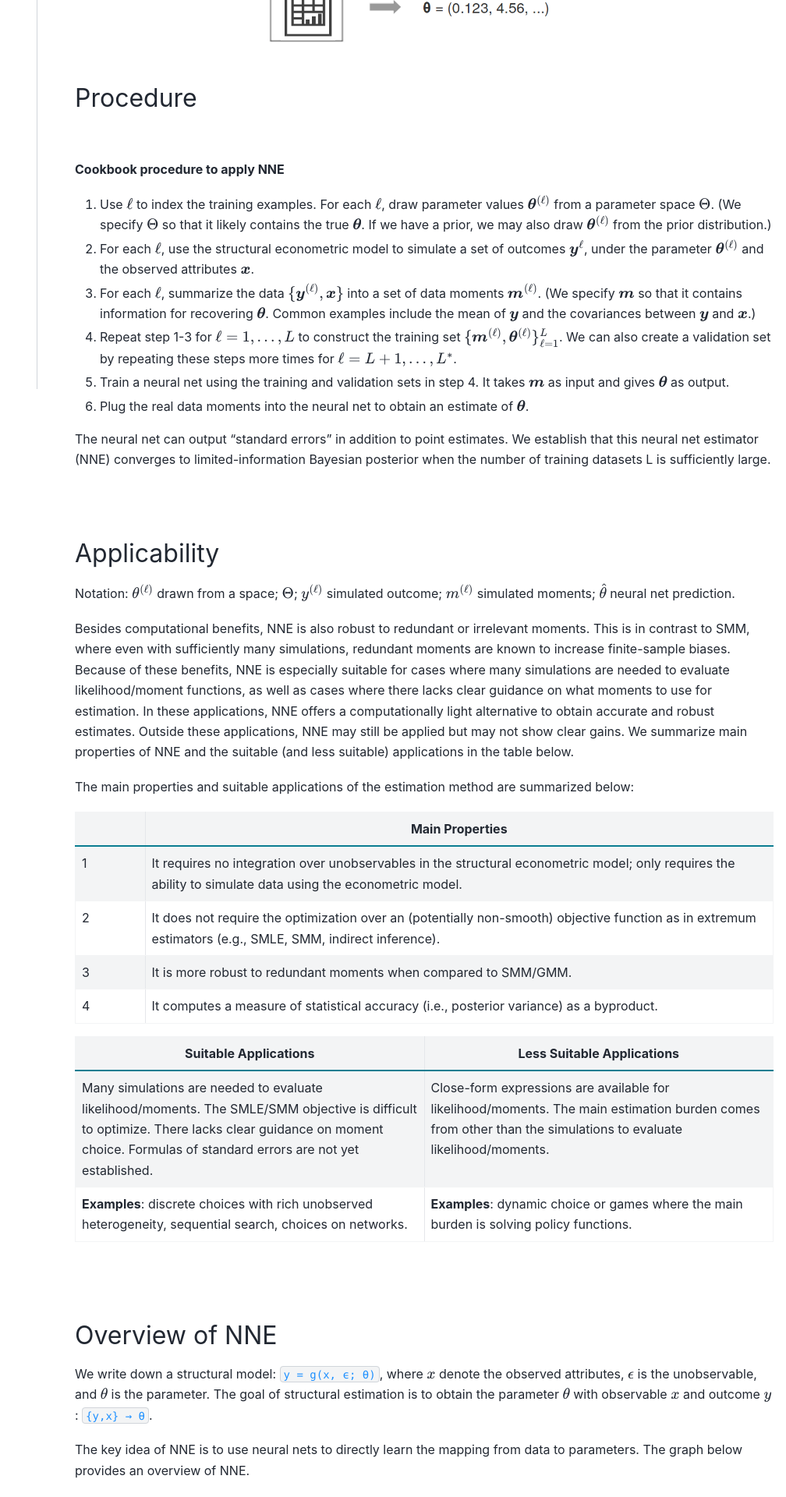
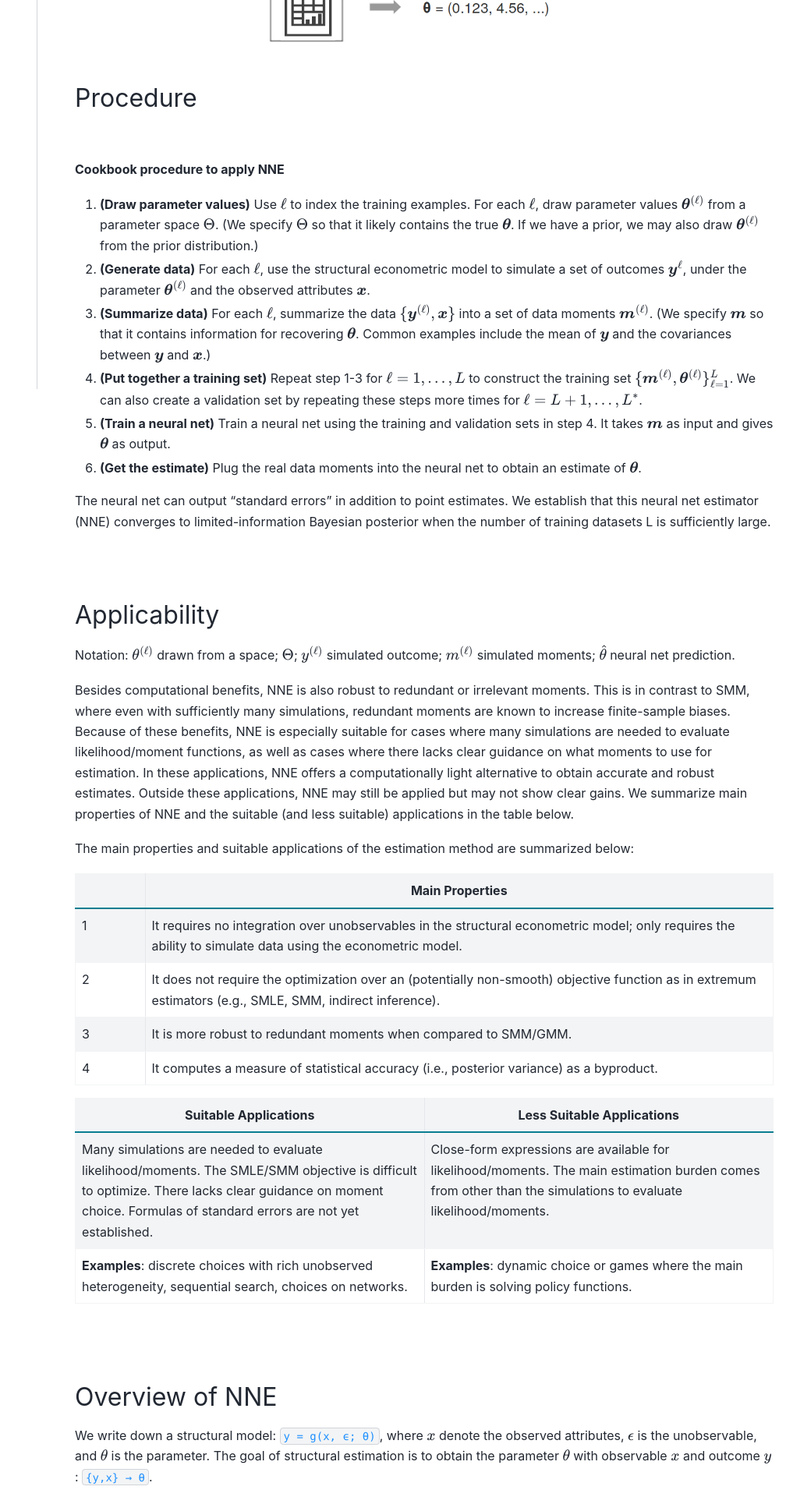
Before and after one commit to nnehome/nnehome.github.io, a Sphinx documentation site: the page built from docs/source/home/home.rst, in a window 1280 px wide. Shown: the part 1370-3290 px from the top of the page at 78% size, without its empty margins (272-1280 px from the left). Built offline with Sphinx 7.4.7 and the PyData theme 0.15.4, drawn with Linux system fonts in a browser that asks for light colours.

Commit message:
some change

```diff
--- a/docs/source/home/home.rst
+++ b/docs/source/home/home.rst
@@ -54,17 +54,17 @@ Procedure
 
 **Cookbook procedure to apply NNE**
 
-#. Use :math:`\ell` to index the training examples. For each :math:`\ell`, draw parameter values :math:`\boldsymbol{\theta}^{(\ell)}` from a parameter space :math:`\Theta`. (We specify :math:`\Theta` so that it likely contains the true :math:`\boldsymbol{\theta}`. If we have a prior, we may also draw :math:`\boldsymbol{\theta}^{(\ell)}` from the prior distribution.)
+#. **(Draw parameter values)** Use :math:`\ell` to index the training examples. For each :math:`\ell`, draw parameter values :math:`\boldsymbol{\theta}^{(\ell)}` from a parameter space :math:`\Theta`. (We specify :math:`\Theta` so that it likely contains the true :math:`\boldsymbol{\theta}`. If we have a prior, we may also draw :math:`\boldsymbol{\theta}^{(\ell)}` from the prior distribution.)
 
-#. For each :math:`\ell`, use the structural econometric model to simulate a set of outcomes :math:`\boldsymbol{y}^{\ell}`, under the parameter :math:`\boldsymbol{\theta}^{(\ell)}` and the observed attributes :math:`\boldsymbol{x}`.
+#. **(Generate data)** For each :math:`\ell`, use the structural econometric model to simulate a set of outcomes :math:`\boldsymbol{y}^{\ell}`, under the parameter :math:`\boldsymbol{\theta}^{(\ell)}` and the observed attributes :math:`\boldsymbol{x}`.
 
-#. For each :math:`\ell`, summarize the data :math:`\{\boldsymbol{y}^{(\ell)}, \boldsymbol{x}\}` into a set of data moments :math:`\boldsymbol{m}^{(\ell)}`. (We specify :math:`\boldsymbol{m}` so that it contains information for recovering :math:`\boldsymbol{\theta}`. Common examples include the mean of :math:`\boldsymbol{y}` and the covariances between :math:`\boldsymbol{y}` and :math:`\boldsymbol{x}`.)
+#. **(Summarize data)** For each :math:`\ell`, summarize the data :math:`\{\boldsymbol{y}^{(\ell)}, \boldsymbol{x}\}` into a set of data moments :math:`\boldsymbol{m}^{(\ell)}`. (We specify :math:`\boldsymbol{m}` so that it contains information for recovering :math:`\boldsymbol{\theta}`. Common examples include the mean of :math:`\boldsymbol{y}` and the covariances between :math:`\boldsymbol{y}` and :math:`\boldsymbol{x}`.)
 
-#. Repeat step 1-3 for :math:`\ell=1,...,L` to construct the training set :math:`\{\boldsymbol{m}^{(\ell)},\boldsymbol{\theta}^{(\ell)}\}_{\ell=1}^{L}`. We can also create a validation set by repeating these steps more times for :math:`\ell=L+1,...,L^{*}`.
+#. **(Put together a training set)** Repeat step 1-3 for :math:`\ell=1,...,L` to construct the training set :math:`\{\boldsymbol{m}^{(\ell)},\boldsymbol{\theta}^{(\ell)}\}_{\ell=1}^{L}`. We can also create a validation set by repeating these steps more times for :math:`\ell=L+1,...,L^{*}`.
 
-#. Train a neural net using the training and validation sets in step 4. It takes :math:`\boldsymbol{m}` as input and gives :math:`\boldsymbol{\theta}` as output.
+#. **(Train a neural net)** Train a neural net using the training and validation sets in step 4. It takes :math:`\boldsymbol{m}` as input and gives :math:`\boldsymbol{\theta}` as output.
 
-#. Plug the real data moments into the neural net to obtain an estimate of :math:`\boldsymbol{\theta}`.
+#. **(Get the estimate)** Plug the real data moments into the neural net to obtain an estimate of :math:`\boldsymbol{\theta}`.
 
 The neural net can output "standard errors" in addition to point estimates. We establish that this neural net estimator (NNE)
 converges to limited-information Bayesian posterior when the number of training datasets L is sufficiently large.
```
